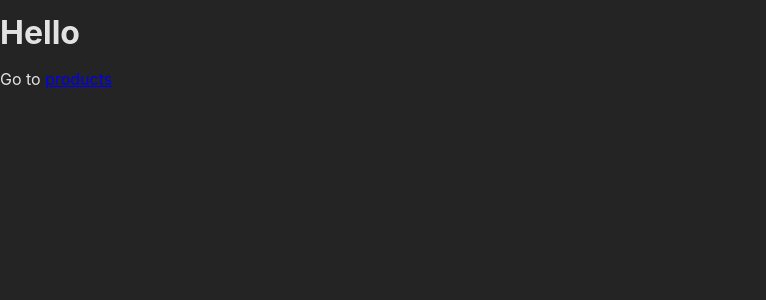
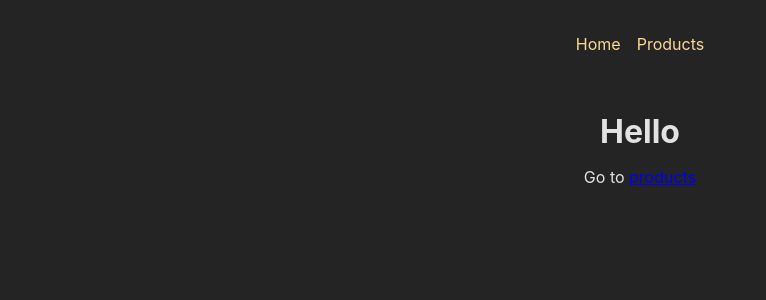
Before and after one commit to jerenteria/learning_react_router, a React (Create React App) app in the folder using_react_router/: page / in a window 1280 px wide. Shown: the top 300 px of the page, without its empty margins (0-766 px from the left). Built offline with nearby package versions, Linux system fonts and the light colour scheme.

Commit message:
completed the nav bar

```diff
--- /dev/null
+++ b/using_react_router/src/components/MainNavigation.js
@@ -0,0 +1,21 @@
+import { Link } from "react-router-dom";
+import classes from "./MainNavigation.module.css";
+
+function MainNavigation() {
+  return (
+    <header className={classes.header}>
+      <nav>
+        <ul className={classes.list}>
+          <li>
+            <Link to="/">Home</Link>
+          </li>
+          <li>
+            <Link to="/products">Products</Link>
+          </li>
+        </ul>
+      </nav>
+    </header>
+  );
+}
+
+export default MainNavigation;
--- /dev/null
+++ b/using_react_router/src/components/MainNavigation.module.css
@@ -0,0 +1,23 @@
+.header {
+    max-width: 60rem;
+    margin: auto;
+    padding: 2rem;
+    display: flex;
+    justify-content: center;
+  }
+
+  .list {
+    display: flex;
+    gap: 1rem;
+  }
+
+  .list a {
+    text-decoration: none;
+    color: var(--color-primary-400);
+  }
+
+  .list a:hover,
+  .list a.active {
+    color: var(--color-primary-800);
+    text-decoration: underline;
+  }
--- a/using_react_router/src/routes/Home.js
+++ b/using_react_router/src/routes/Home.js
@@ -1,4 +1,5 @@
 import { Link } from "react-router-dom"; // Link allows to to navigate through diff pages without refreshing whole application(would take too long)
+import MainNavigation from "../components/MainNavigation";
 
 function HomePage() {
   return (
--- /dev/null
+++ b/using_react_router/src/routes/Root.module.css
@@ -0,0 +1,4 @@
+.content {
+    margin: 2rem auto;
+    text-align: center;
+}
--- /dev/null
+++ b/using_react_router/src/routes/RootLayout.js
@@ -0,0 +1,16 @@
+import { Outlet } from "react-router-dom"; // Outlet components marks the place where the child route elements should be rendered
+import MainNavigation from "../components/MainNavigation";
+import classes from "./Root.module.css";
+
+function RootLayout() {
+  return (
+    <>
+      <MainNavigation />
+      <main className={classes.content}>
+        <Outlet />
+      </main>
+    </>
+  );
+}
+
+export default RootLayout;
```
Also changed, not shown: using_react_router/src/App.js (+17 -3 lines), using_react_router/src/routes/MainNavigation.js (deleted, +0 -15 lines).
